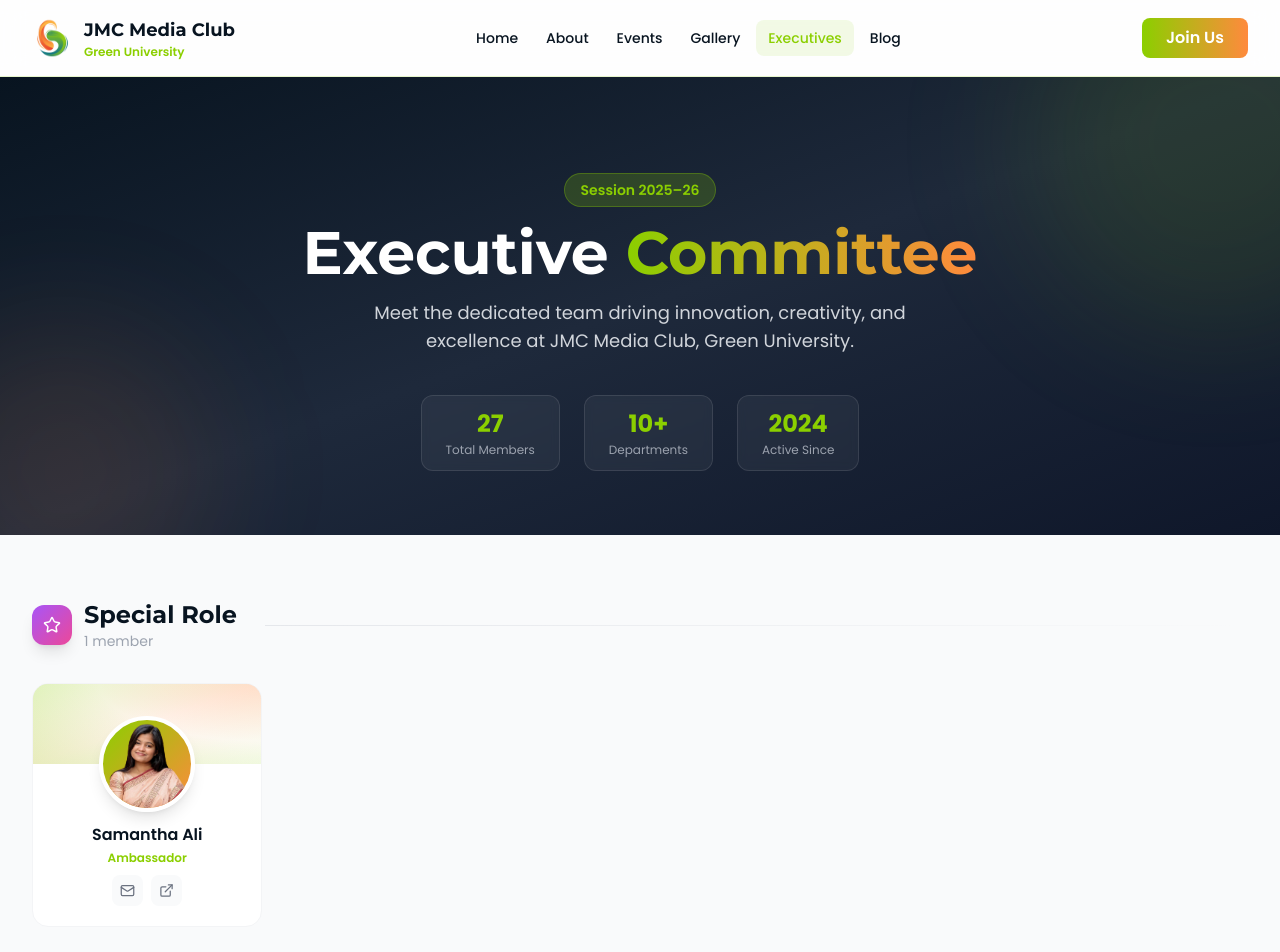
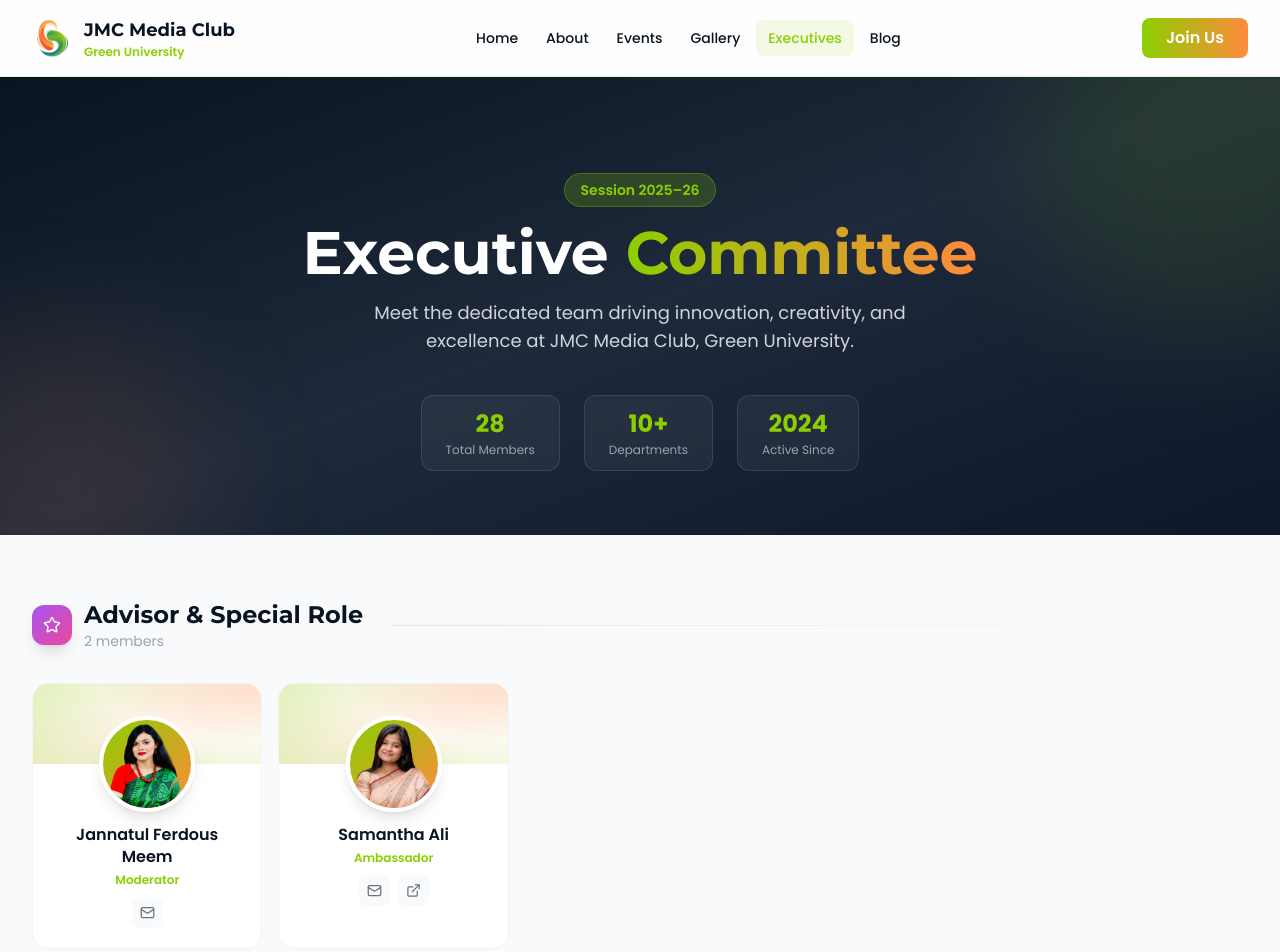
Before and after one commit to MrMajharul/JMC_Media_Club, a Next.js app: page /executives in a window 1280 px wide. Shown: the top 952 px of the page. Built offline with nearby package versions, Linux system fonts and the light colour scheme.

Commit message:
feat: update stats label and add Moderator role to executive page and assets

```diff
--- a/app/executives/page.tsx
+++ b/app/executives/page.tsx
@@ -19,6 +19,15 @@ type Executive = {
 
 const executives: Executive[] = [
   // ─── Special Roles ───────────────────────────────────────────────────────────
+  {
+    id: null,
+    name: 'Jannatul Ferdous Meem',
+    role: 'Moderator',
+    email: 'jmcmediaclub@gmail.com',
+    facebookUrl: null,
+    photo: '/executives/Moderator.png',
+    initials: 'JFM',
+  },
   {
     id: null,
     name: 'Samantha Ali',
@@ -279,11 +288,11 @@ const executives: Executive[] = [
 // Group executives into sections
 const sections = [
   {
-    label: 'Special Role',
+    label: 'Advisor & Special Role',
     icon: Star,
     color: 'from-purple-500 to-pink-500',
     members: executives.filter((e) =>
-      ['Ambassador'].includes(e.role)
+      ['Moderator', 'Ambassador'].includes(e.role)
     ),
   },
   {
@@ -302,6 +311,7 @@ const sections = [
       (e) =>
         ![
           'Ambassador',
+          'Moderator',
           'President',
           'Vice President',
           'General Secretary',
--- a/components/sections/stats.tsx
+++ b/components/sections/stats.tsx
@@ -6,7 +6,7 @@ import { Users, Zap, Trophy, Calendar } from 'lucide-react'
 
 export default function Stats() {
   const stats = [
-    { icon: Users, label: 'Active Members', value: '500+' },
+    { icon: Users, label: 'Members', value: '500+' },
     { icon: Calendar, label: 'Events Per Year', value: '40+' },
     { icon: Trophy, label: 'Achievements', value: '50+' },
     { icon: Zap, label: 'Projects', value: '100+' },
```
Also changed, not shown: public/executives/252033014.png, public/executives/Chairperson.png.
